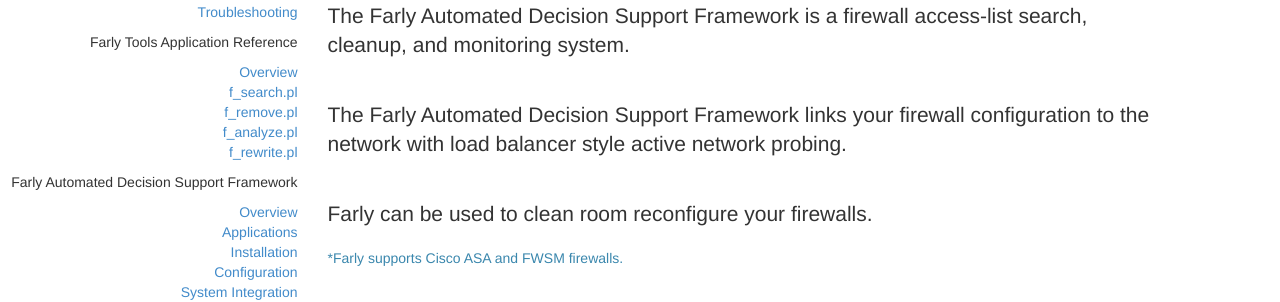
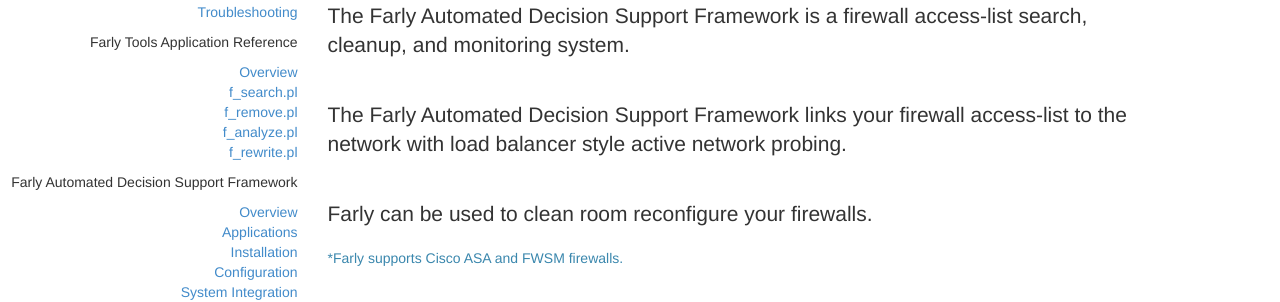
Before and after one commit to trystanzj/trystanzj.github.io, a Jekyll site: the page built from index.html, in a window 1280 px wide. Shown: the part 208-510 px from the top of the page. Built offline with Jekyll 4.4.1, drawn with Linux system fonts in a browser that asks for light colours.

Commit message:
minor tweak

```diff
--- a/index.html
+++ b/index.html
@@ -13,7 +13,7 @@ title: Farly.Net
 
 <br/>
 
-<p class="lead" class="text-center">The Farly Automated Decision Support Framework links your firewall configuration to the network with load balancer style active network probing.</p>
+<p class="lead" class="text-center">The Farly Automated Decision Support Framework links your firewall access-list to the network with load balancer style active network probing.</p>
 
 <br/>
 
```
